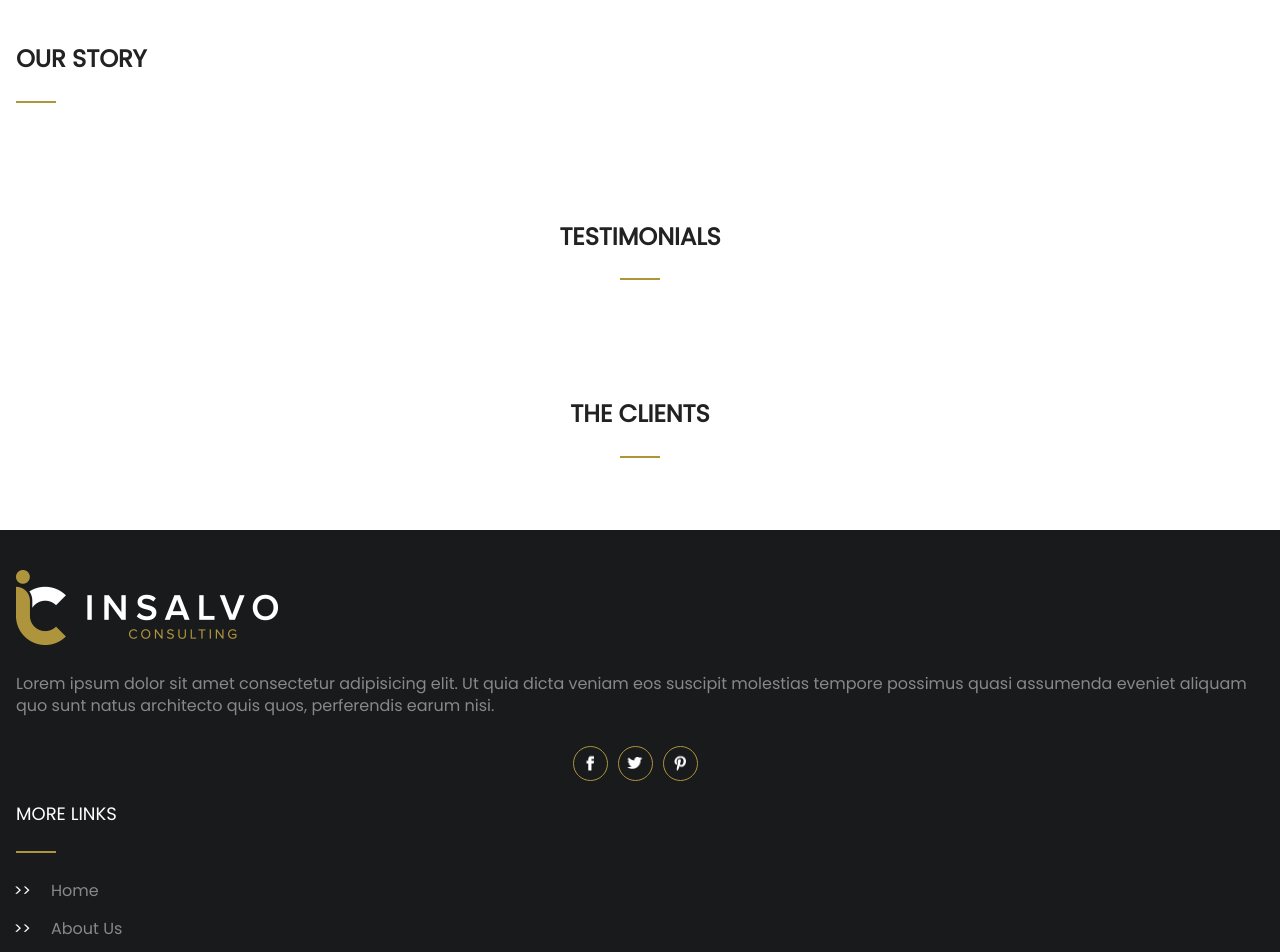
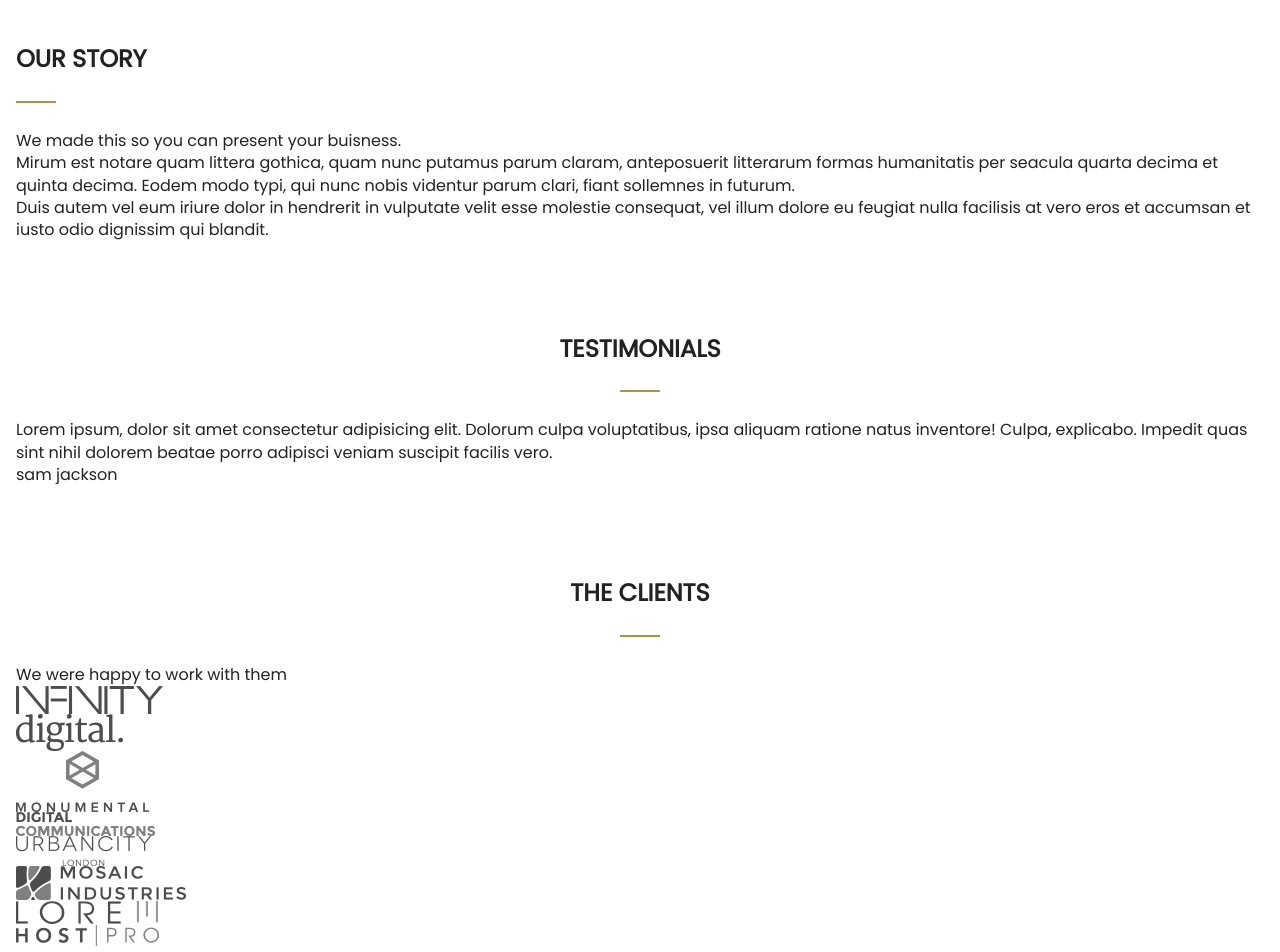
Before and after one commit to obrovacm/insalvo-consulting-practice, a website: page index.html in a window 1280 px wide. Shown: the part 1600-2552 px from the top of the page. Drawn offline with Linux system fonts and the light colour scheme.

Commit message:
almost all html is in the project now

```diff
--- a/index.html
+++ b/index.html
@@ -130,6 +130,19 @@
         <div class="our-story-block">
           <div class="block-header">
             <h2 class="underline left">our story</h2>
+            <h4>We made this so you can present your buisness.</h4>
+            <p>
+              Mirum est notare quam littera gothica, quam nunc putamus parum
+              claram, anteposuerit litterarum formas humanitatis per seacula
+              quarta decima et quinta decima. Eodem modo typi, qui nunc nobis
+              videntur parum clari, fiant sollemnes in futurum.
+            </p>
+            <p>
+              Duis autem vel eum iriure dolor in hendrerit in vulputate velit
+              esse molestie consequat, vel illum dolore eu feugiat nulla
+              facilisis at vero eros et accumsan et iusto odio dignissim qui
+              blandit.
+            </p>
           </div>
           <div class="block_content"></div>
         </div>
@@ -137,6 +150,13 @@
         <div class="testimonials-block">
           <div class="block-header">
             <h2 class="underline center">testimonials</h2>
+            <p>
+              Lorem ipsum, dolor sit amet consectetur adipisicing elit. Dolorum
+              culpa voluptatibus, ipsa aliquam ratione natus inventore! Culpa,
+              explicabo. Impedit quas sint nihil dolorem beatae porro adipisci
+              veniam suscipit facilis vero.
+            </p>
+            <h4>sam jackson</h4>
           </div>
           <div class="block_content"></div>
         </div>
@@ -144,9 +164,36 @@
         <div class="clients-block">
           <div class="block-header">
             <h2 class="underline center">the clients</h2>
+            <h4>We were happy to work with them</h4>
           </div>
-          <div class="block_content"></div>
+          <div class="block_content">
+            <div class="clients__img-wrapper">
+              <img src="./dist/images/c1.png" alt="client logo" />
+            </div>
+            <div class="clients__img-wrapper">
+              <img src="./dist/images/c2.png" alt="client logo" />
+            </div>
+            <div class="clients__img-wrapper">
+              <img src="./dist/images/c3.png" alt="client logo" />
+            </div>
+            <div class="clients__img-wrapper">
+              <img src="./dist/images/c4.png" alt="client logo" />
+            </div>
+            <div class="clients__img-wrapper">
+              <img src="./dist/images/c5.png" alt="client logo" />
+            </div>
+            <div class="clients__img-wrapper">
+              <img src="./dist/images/c6.png" alt="client logo" />
+            </div>
+            <div class="clients__img-wrapper">
+              <img src="./dist/images/c7.png" alt="client logo" />
+            </div>
+            <div class="clients__img-wrapper">
+              <img src="./dist/images/c8.png" alt="client logo" />
+            </div>
+          </div>
         </div>
+        <!-- TREBA PREPRAVITI KLASE BLOKOVA __ I IMENA -->
       </main>
     </div>
 
```
